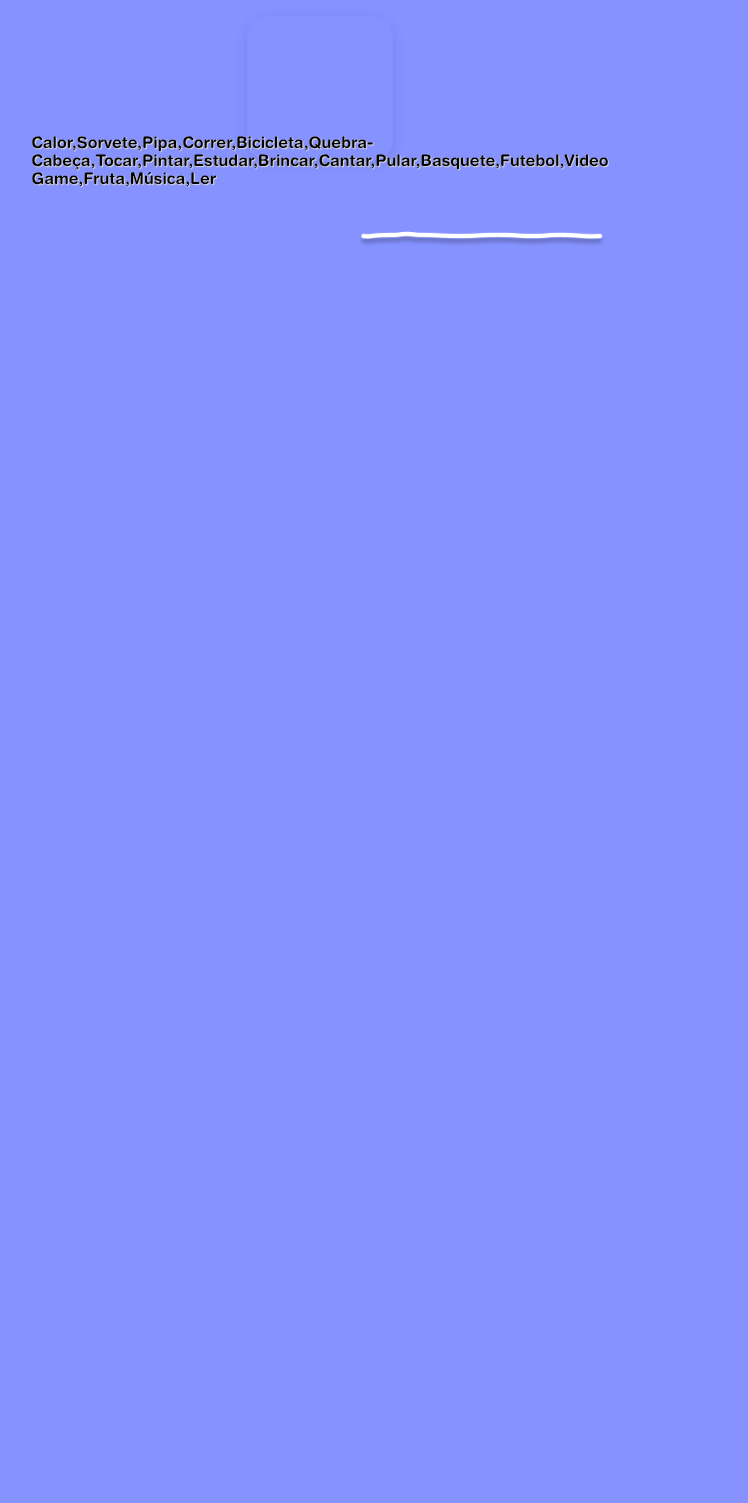
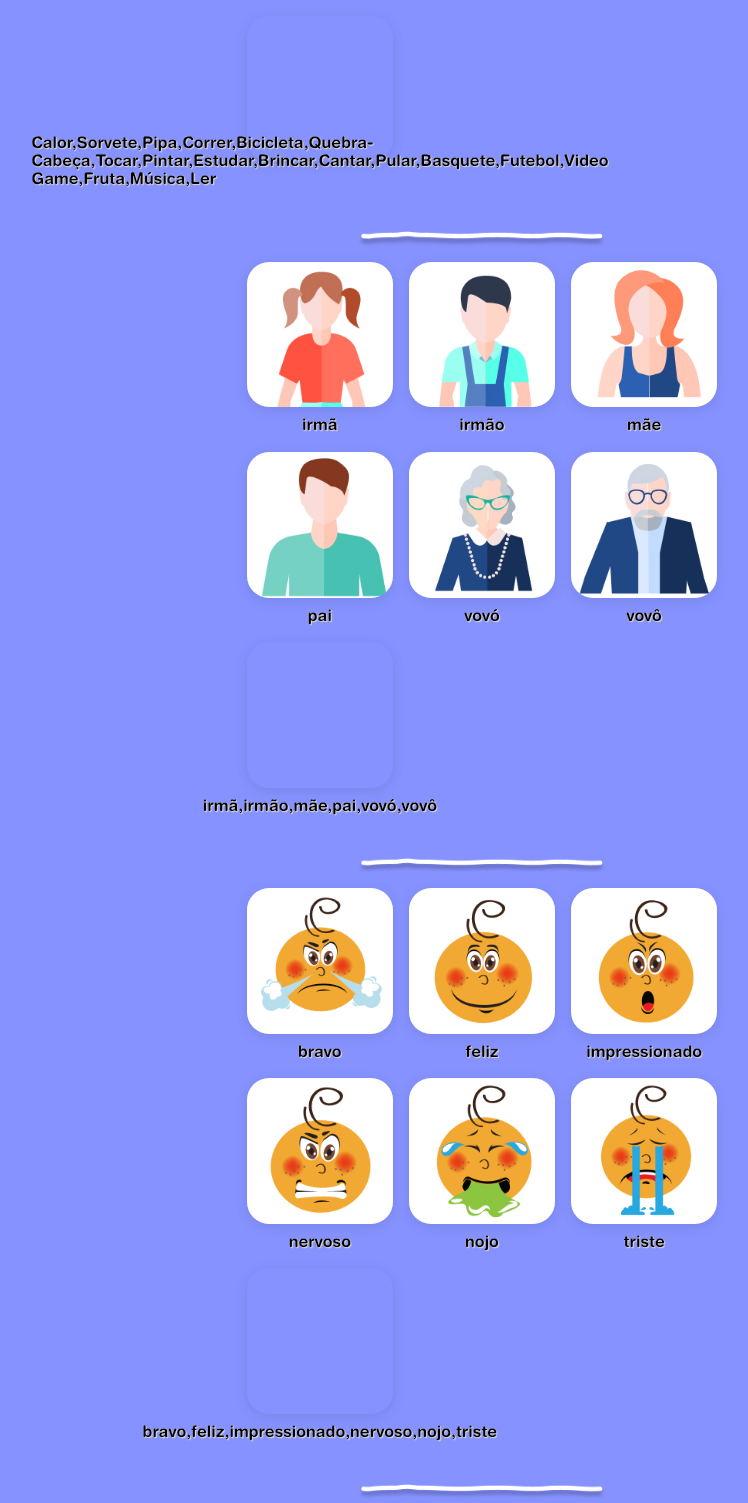
Before and after one commit to everctba/jogo_da_memoria, a plain HTML site: page HTML Jogo da memoria/montar-frase.html in a window 1280 px wide. Shown: the part 1919-3422 px from the top of the page, without its empty margins (158-906 px from the left). Before the commit the page ends 2167 px from the top, so only its background shows below. Drawn offline with Linux system fonts and the light colour scheme.

Commit message:
adicionado cards e funções que faltavam para as 5 seções

```diff
--- a/HTML Jogo da memoria/css/monta-frase.css
+++ b/HTML Jogo da memoria/css/monta-frase.css
@@ -49,6 +49,39 @@
 }
 
 .grid-monta-frase-02 {
+   display: grid;
+   position: relative;
+   grid-template-columns: repeat(3, minmax(auto, 1fr));
+   gap: 16px;
+   height: 100%;
+   margin: 5% 8%;
+   justify-content: space-between;
+
+}
+
+.grid-monta-frase-03 {
+   display: grid;
+   position: relative;
+   grid-template-columns: repeat(3, minmax(auto, 1fr));
+   gap: 16px;
+   height: 100%;
+   margin: 5% 8%;
+   justify-content: space-between;
+
+}
+
+.grid-monta-frase-04 {
+   display: grid;
+   position: relative;
+   grid-template-columns: repeat(3, minmax(auto, 1fr));
+   gap: 16px;
+   height: 100%;
+   margin: 5% 8%;
+   justify-content: space-between;
+
+}
+
+.grid-monta-frase-05 {
    display: grid;
    position: relative;
    grid-template-columns: repeat(3, minmax(auto, 1fr));
--- a/HTML Jogo da memoria/js/monta-frase.js
+++ b/HTML Jogo da memoria/js/monta-frase.js
@@ -1,6 +1,9 @@
 //define os grids específicos
 const grid01 = document.querySelector(".grid-monta-frase-01");
 const grid02 = document.querySelector(".grid-monta-frase-02");
+const grid03 = document.querySelector(".grid-monta-frase-03");
+const grid04 = document.querySelector(".grid-monta-frase-04");
+const grid05 = document.querySelector(".grid-monta-frase-05");
 
 
 //serie de cartas
@@ -121,6 +124,51 @@ const createCard02 = (frente) => {
 
    return card;
 }
+const createCard03 = (frente) => {
+   const card = criaDiv('div','tamanho-carta');
+   var cartaIlustrada = criaDiv('div',' card face verso-carta');
+
+   var textoCarta = criaDiv('text','texto-legenda');
+   var conteudoTexto = document.createTextNode(`${frente}`);// textoCarta = document.createTextNode("titulo");
+   textoCarta.appendChild(conteudoTexto);
+
+   cartaIlustrada.style.backgroundImage = `url("./images/monta_frase/03/${frente}.jpg")`;
+   cartaIlustrada.appendChild(textoCarta);
+   card.appendChild(cartaIlustrada);
+   grid03.appendChild(card);
+
+   return card;
+}
+const createCard04 = (frente) => {
+   const card = criaDiv('div','tamanho-carta');
+   var cartaIlustrada = criaDiv('div',' card face verso-carta');
+
+   var textoCarta = criaDiv('text','texto-legenda');
+   var conteudoTexto = document.createTextNode(`${frente}`);// textoCarta = document.createTextNode("titulo");
+   textoCarta.appendChild(conteudoTexto);
+
+   cartaIlustrada.style.backgroundImage = `url("./images/monta_frase/04/${frente}.jpg")`;
+   cartaIlustrada.appendChild(textoCarta);
+   card.appendChild(cartaIlustrada);
+   grid04.appendChild(card);
+
+   return card;
+}
+const createCard05 = (frente) => {
+   const card = criaDiv('div','tamanho-carta');
+   var cartaIlustrada = criaDiv('div',' card face verso-carta');
+
+   var textoCarta = criaDiv('text','texto-legenda');
+   var conteudoTexto = document.createTextNode(`${frente}`);// textoCarta = document.createTextNode("titulo");
+   textoCarta.appendChild(conteudoTexto);
+
+   cartaIlustrada.style.backgroundImage = `url("./images/monta_frase/05/${frente}.jpg")`;
+   cartaIlustrada.appendChild(textoCarta);
+   card.appendChild(cartaIlustrada);
+   grid05.appendChild(card);
+
+   return card;
+}
 const carregaCartas01 = () => {
    Cartas01.forEach((frente) => {
       const card = createCard01(frente);
@@ -132,6 +180,27 @@ const carregaCartas02 = () => {
    Cartas02.forEach((frente) => {
       const card = createCard02(frente);
       grid02.appendChild(card);
+      card.setAttribute('data-carta', frente);
+   })
+}
+const carregaCartas03 = () => {
+   Cartas03.forEach((frente) => {
+      const card = createCard03(frente);
+      grid03.appendChild(card);
+      card.setAttribute('data-carta', frente);
+   })
+}
+const carregaCartas04 = () => {
+   Cartas04.forEach((frente) => {
+      const card = createCard04(frente);
+      grid04.appendChild(card);
+      card.setAttribute('data-carta', frente);
+   })
+}
+const carregaCartas05 = () => {
+   Cartas05.forEach((frente) => {
+      const card = createCard05(frente);
+      grid05.appendChild(card);
       card.setAttribute('data-carta', frente);
    })
 }
@@ -153,5 +222,14 @@ createCard01(Cartas01);
 carregaCartas02();
 createCard02(Cartas02);
 
+carregaCartas03();
+createCard03(Cartas03);
+
+carregaCartas04();
+createCard04(Cartas04);
+
+carregaCartas05();
+createCard05(Cartas05);
+
 
 // Cartas01.forEach((element) => console.log(element));
--- a/HTML Jogo da memoria/montar-frase.html
+++ b/HTML Jogo da memoria/montar-frase.html
@@ -34,6 +34,18 @@
       <div class="centraliza-linha">
          <img id="linha-montar-frase" alt="" src=".\images\menu\linha1.png" class="ct-image" >
       </div>
+      <div class="grid-monta-frase-03"></div>
+      <div class="centraliza-linha">
+         <img id="linha-montar-frase" alt="" src=".\images\menu\linha1.png" class="ct-image" >
+      </div>
+      <div class="grid-monta-frase-04"></div>
+      <div class="centraliza-linha">
+         <img id="linha-montar-frase" alt="" src=".\images\menu\linha1.png" class="ct-image" >
+      </div>
+      <div class="grid-monta-frase-05"></div>
+      <div class="centraliza-linha">
+         <img id="linha-montar-frase" alt="" src=".\images\menu\linha1.png" class="ct-image" >
+      </div>
    </div>
 </body>
 </html>
```
